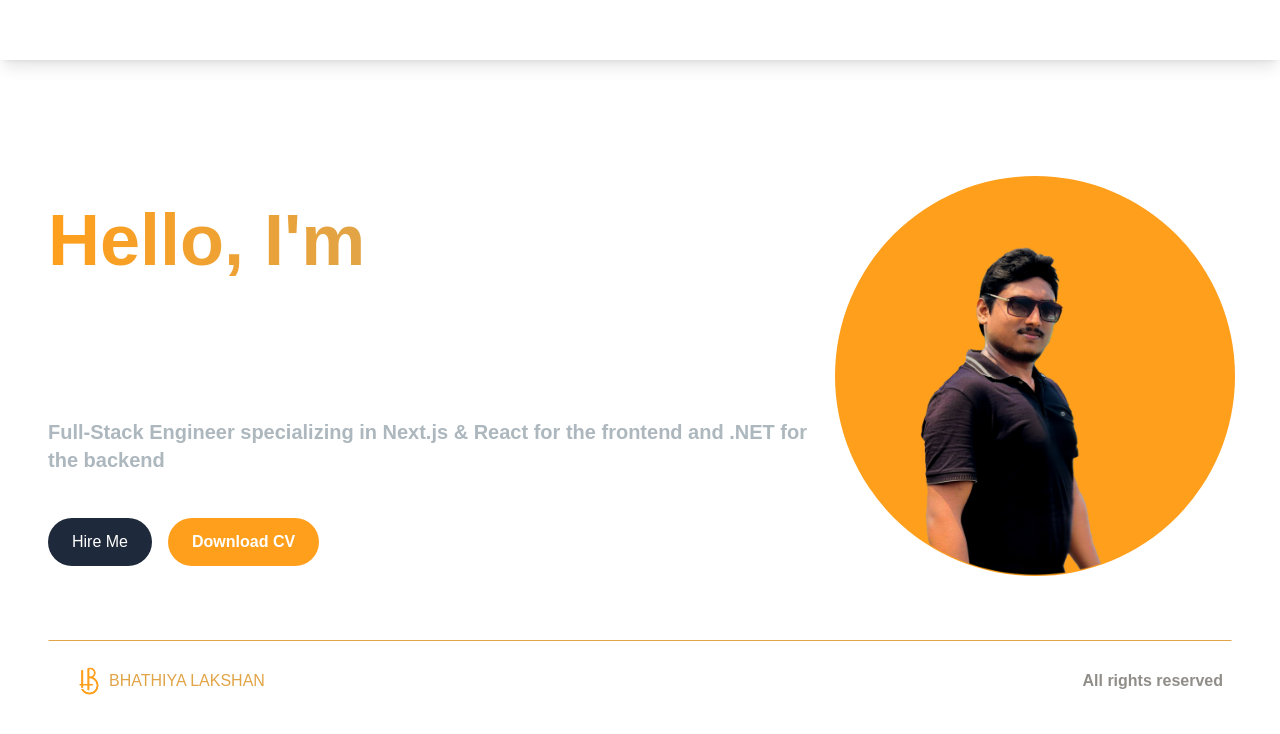
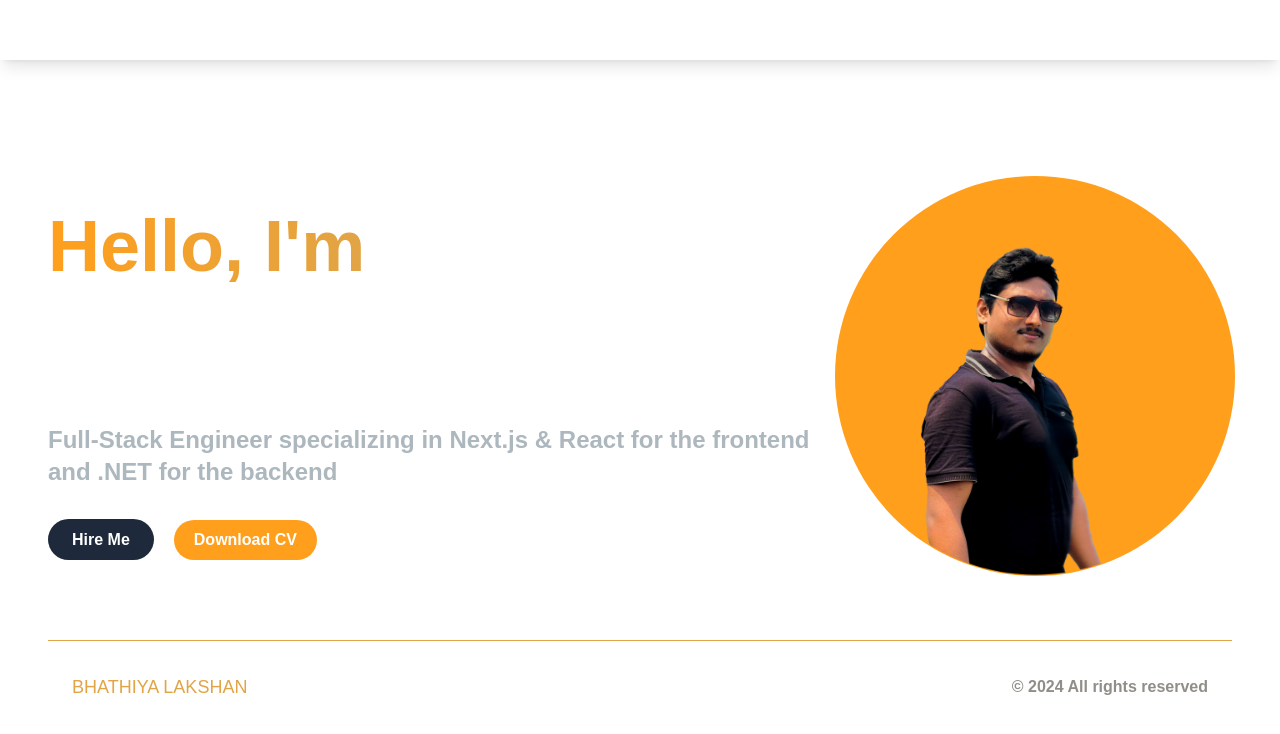
Before and after one commit to smbhathiya/portfolio-v2, a Next.js app: page / in a window 1280 px wide. Shown: the top 734 px of the page. Built offline with nearby package versions, Linux system fonts and the light colour scheme.

Commit message:
design updated

```diff
--- a/app/components/Footer.jsx
+++ b/app/components/Footer.jsx
@@ -1,23 +1,24 @@
+"use client"
 import React from "react";
-import Image from "next/image";
+import { motion } from "framer-motion";
 
 const Footer = () => {
     return (
-        <footer className="footer border z-10 border-t-secondary border-l-transparent border-r-transparent border-b-transparent text-white">
-            <div className="container p-5 pr-2 flex justify-between items-center">
-                <span className="flex items-center">
-                    <Image
-                        src="/images/logo.png"
-                        alt="logo"
-                        width={40}
-                        height={40}
-                        className="object-contain"
-                    />
-                    <div className="ml-0 text-secondary">BHATHIYA LAKSHAN</div>
+        <motion.footer
+            initial={{ opacity: 0, y: 20 }}
+            animate={{ opacity: 1, y: 0 }}
+            transition={{ duration: 0.5 }}
+            className="bg-background text-white border-t border-secondary z-10"
+        >
+            <div className="container mx-auto px-6 py-8 flex flex-col sm:flex-row items-center justify-between text-center sm:text-left">
+                <span className="text-secondary  text-lg">
+                    BHATHIYA LAKSHAN
                 </span>
-                <p className="text-txt_secondary font-bold">All rights reserved</p>
+                <p className="text-txt_secondary font-bold mt-4 sm:mt-0 text-sm sm:text-base">
+                    © {new Date().getFullYear()} All rights reserved
+                </p>
             </div>
-        </footer>
+        </motion.footer>
     );
 };
 
--- a/app/components/HeroSection.jsx
+++ b/app/components/HeroSection.jsx
@@ -13,13 +13,13 @@ const HeroSection = () => {
                     initial={{ opacity: 0, scale: 0.5 }}
                     animate={{ opacity: 1, scale: 1 }}
                     transition={{ duration: 0.5 }}
-                    className="col-span-8 place-self-center text-center sm:text-left justify-self-start"
+                    className="col-span-8 place-self-center text-center sm:text-left"
                 >
                     <h1 className="text-white mb-4 text-3xl sm:text-4xl lg:text-7xl lg:leading-normal font-extrabold">
                         <span className="text-transparent bg-clip-text bg-gradient-to-r from-primary to-secondary">
                             Hello, I&apos;m{" "}
                         </span>
-                        <br></br>
+                        <br />
                         <TypeAnimation
                             sequence={[
                                 "Bhathiya",
@@ -34,19 +34,21 @@ const HeroSection = () => {
                             repeat={Infinity}
                         />
                     </h1>
-                    <p className="text-[#ADB7BE] text-base sm:text-lg mb-6 lg:text-xl lg:mb-8 font-bold">
+                    <p className="text-[#ADB7BE] text-base sm:text-lg mb-6 lg:text-2xl lg:mb-8 font-bold">
                         Full-Stack Engineer specializing in Next.js & React for the frontend and .NET for the backend
                     </p>
                     <div>
                         <Link
                             href="/#contact"
-                            className="px-6 inline-block py-3 w-full sm:w-fit rounded-full mr-4 bg-btn_primary hover:bg-slate-600 duration-200 text-white"
+                            aria-label="Hire Me"
+                            className="px-6 py-3 w-full sm:w-fit rounded-full mr-4 bg-btn_primary hover:bg-slate-600 duration-200 text-white font-bold"
                         >
                             Hire Me
                         </Link>
                         <Link
                             href="/"
-                            className="px-1 inline-block py-1 w-full sm:w-fit rounded-full bg-primary text-background hover:bg-secondary font-bold mt-3"
+                            aria-label="Download CV"
+                            className="px-1 py-1 w-full sm:w-fit rounded-full text-background font-bold mt-3"
                         >
                             <span className="inline-block bg-primary hover:bg-secondary rounded-full px-5 py-2">
                                 Download CV
@@ -60,13 +62,14 @@ const HeroSection = () => {
                     transition={{ duration: 0.5 }}
                     className="col-span-4 place-self-center mt-4 lg:mt-0"
                 >
-                    <div className="rounded-full  w-[250px] h-[250px] lg:w-[400px] bg-primary lg:h-[400px] relative mx-auto sm:mt-0">
+                    <div className="rounded-full w-[250px] h-[250px] lg:w-[400px] bg-primary lg:h-[400px] relative mx-auto sm:mt-0">
                         <Image
                             src="/images/hero-image-2.png"
-                            alt="hero image"
+                            alt="Profile image of Bhathiya Sandaruwan"
                             className="absolute transform -translate-x-1/2 -translate-y-1/2 top-1/2 left-1/2"
                             width={450}
                             height={450}
+                            priority
                         />
                     </div>
                 </motion.div>
--- a/app/components/Navbar.jsx
+++ b/app/components/Navbar.jsx
@@ -4,6 +4,7 @@ import Link from "next/link";
 import { motion, AnimatePresence } from "framer-motion";
 
 const navItems = [
+    { href: "/", label: "Home" },
     { href: "/#about", label: "About" },
     { href: "/#projects", label: "Projects" },
     { href: "/#services", label: "Services" },
@@ -13,9 +14,7 @@ const navItems = [
 const Navbar = () => {
     const [isMobileMenuOpen, setIsMobileMenuOpen] = useState(false);
 
-    const toggleMobileMenu = () => {
-        setIsMobileMenuOpen(!isMobileMenuOpen);
-    };
+    const toggleMobileMenu = () => setIsMobileMenuOpen((prev) => !prev);
 
     return (
         <motion.nav
@@ -25,11 +24,12 @@ const Navbar = () => {
             className="bg-background text-white px-6 py-4 shadow-lg fixed w-full z-10"
         >
             <div className="container mx-auto flex justify-between items-center">
-                <Link href="/" className="sm:hidden text-3xl font-extrabold text-secondary">
+                <Link href="/" aria-label="Bhathiya's Homepage" className="sm:hidden text-3xl font-extrabold text-secondary">
                     BHATHIYA
                 </Link>
+
                 {/* Centered navigation items on larger screens */}
-                <ul className="hidden sm:flex space-x-6 text-lg font-semibold items-center justify-center flex-grow">
+                <ul className="hidden sm:flex space-x-6 text-lg font-semibold items-center flex-grow justify-center">
                     {navItems.map((item) => (
                         <li key={item.href}>
                             <Link href={item.href} className="hover:text-secondary">
@@ -38,13 +38,20 @@ const Navbar = () => {
                         </li>
                     ))}
                 </ul>
+
                 {/* Mobile Menu Icon */}
                 <div className="sm:hidden">
-                    <button onClick={toggleMobileMenu} className="text-white text-3xl">
+                    <button
+                        onClick={toggleMobileMenu}
+                        aria-label={isMobileMenuOpen ? "Close Menu" : "Open Menu"}
+                        aria-expanded={isMobileMenuOpen}
+                        className="text-white text-3xl"
+                    >
                         {isMobileMenuOpen ? "✖" : "☰"}
                     </button>
                 </div>
             </div>
+
             {/* Animated Mobile Menu Dropdown */}
             <AnimatePresence>
                 {isMobileMenuOpen && (
@@ -53,7 +60,7 @@ const Navbar = () => {
                         animate={{ opacity: 1, y: 0 }}
                         exit={{ opacity: 0, y: -20 }}
                         transition={{ duration: 0.3 }}
-                        className="sm:hidden text-center bg-background text-white text-lg font-semibold space-y-4 p-4"
+                        className="sm:hidden bg-background text-white text-lg font-semibold space-y-4 p-4 text-center"
                     >
                         {navItems.map((item) => (
                             <Link key={item.href} href={item.href} className="block hover:text-secondary">
```
